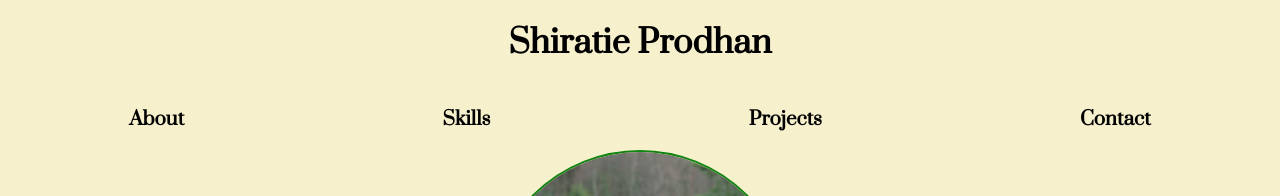
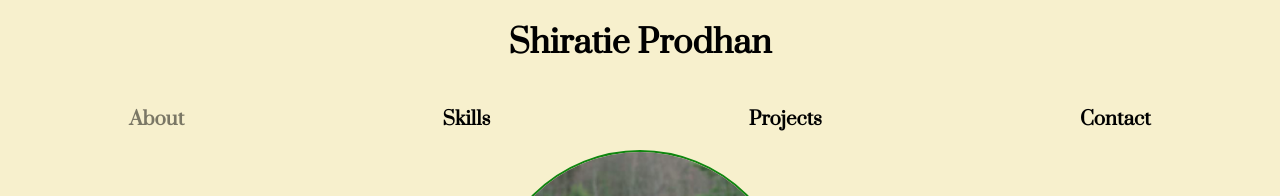
Before and after one commit to shiratiee/personal-website, a React (Create React App) app: page / in a window 1280 px wide. In both pictures the pointer is over the element "About". Shown: the top 196 px of the page. Built offline with nearby package versions, Linux system fonts and the light colour scheme; a web font is replaced by a local one.

Commit message:
hover on nav links works now

```diff
--- a/src/App.css
+++ b/src/App.css
@@ -148,6 +148,9 @@ button a {
   opacity: 0.5;
 }
 
+.nav-links:hover {
+  opacity: 0.5;
+}
 
 .my-name {
   font-family: 'Prata', serif;
```
